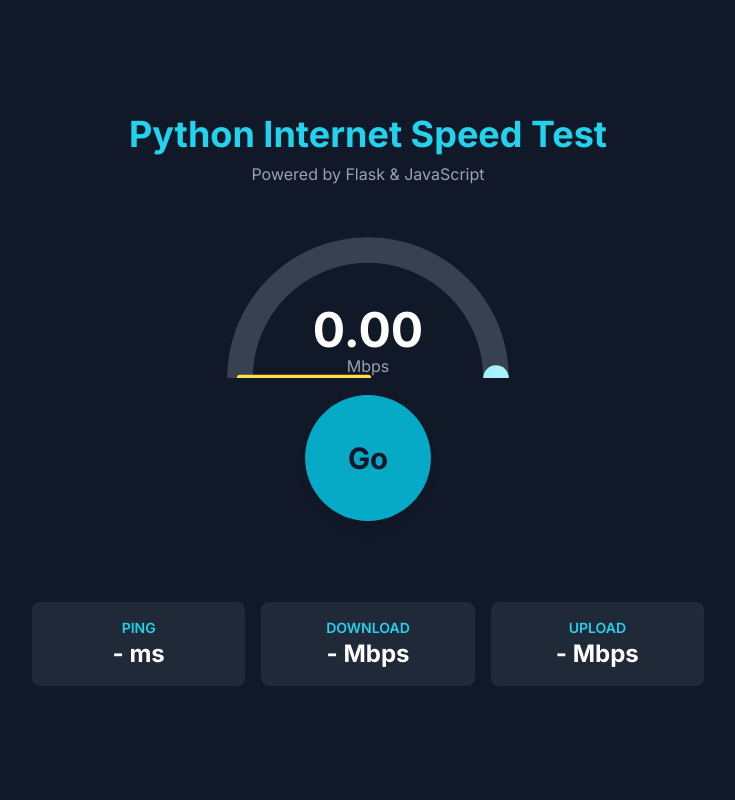
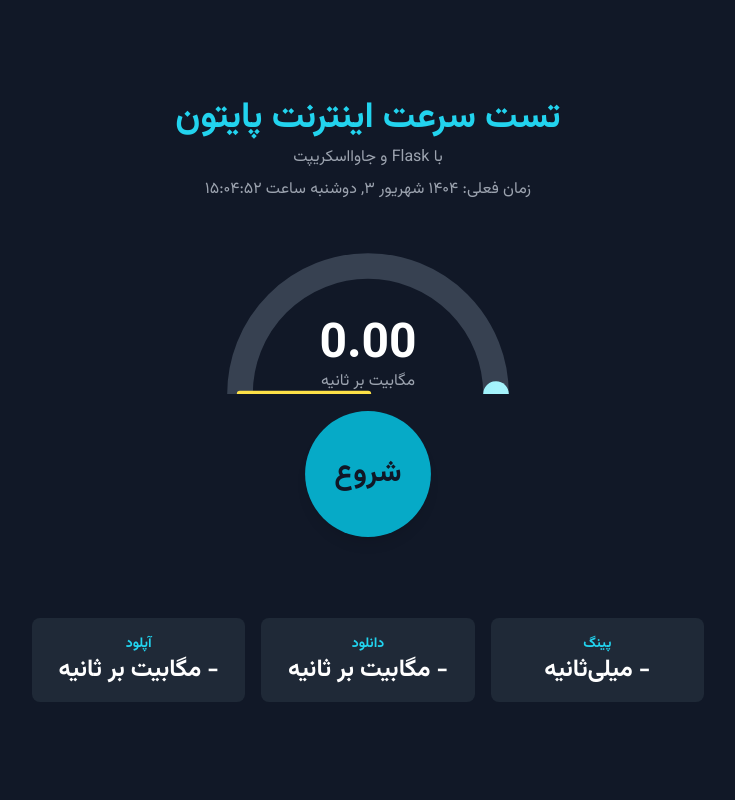
Before and after one commit to xmohammad1/speedtest, a Flask app: page / in a window 1280 px wide. Shown: the whole page, without its empty margins (272-1007 px from the left). Run offline with Flask 3, Linux system fonts and the light colour scheme; some libraries are stand-ins or nearby versions.

Commit message:
Translate interface to Persian and show local time

```diff
--- a/templates/index.html
+++ b/templates/index.html
@@ -1,19 +1,19 @@
 <!DOCTYPE html>
-<html lang="en">
+<html lang="fa" dir="rtl">
 <head>
     <meta charset="UTF-8">
     <meta name="viewport" content="width=device-width, initial-scale=1.0">
-    <title>Python Speed Test</title>
+    <title>تست سرعت اینترنت پایتون</title>
     <!-- Tailwind CSS for styling -->
     <script src="https://cdn.tailwindcss.com"></script>
     <!-- Google Fonts for a modern look -->
     <link rel="preconnect" href="https://fonts.googleapis.com">
     <link rel="preconnect" href="https://fonts.gstatic.com" crossorigin>
-    <link href="https://fonts.googleapis.com/css2?family=Inter:wght@400;500;600;700&display=swap" rel="stylesheet">
+    <link href="https://fonts.googleapis.com/css2?family=Vazirmatn:wght@400;500;700&display=swap" rel="stylesheet">
     <style>
         /* Custom styles for the application */
         body {
-            font-family: 'Inter', sans-serif;
+            font-family: 'Vazirmatn', sans-serif;
             -webkit-font-smoothing: antialiased;
             -moz-osx-font-smoothing: grayscale;
         }
@@ -38,8 +38,9 @@
 
     <div class="w-full max-w-4xl mx-auto">
         <header class="text-center mb-8">
-            <h1 class="text-4xl font-bold text-cyan-400">Python Internet Speed Test</h1>
-            <p class="text-gray-400 mt-2">Powered by Flask & JavaScript</p>
+            <h1 class="text-4xl font-bold text-cyan-400">تست سرعت اینترنت پایتون</h1>
+            <p class="text-gray-400 mt-2">با Flask و جاوااسکریپت</p>
+            <p class="text-gray-400 mt-2" id="current-time"></p>
         </header>
 
         <main class="flex flex-col items-center">
@@ -63,13 +64,13 @@
                 <!-- Speed display text in the center of the gauge -->
                 <div id="speed-display" class="absolute bottom-0 left-1/2 -translate-x-1/2 text-center">
                     <span id="speed-value" class="text-5xl font-bold">0.00</span>
-                    <span id="speed-unit" class="text-gray-400 block">Mbps</span>
+                    <span id="speed-unit" class="text-gray-400 block">مگابیت بر ثانیه</span>
                 </div>
             </div>
 
             <!-- Start button -->
             <button id="start-btn" class="relative bg-cyan-500 hover:bg-cyan-600 text-gray-900 font-bold rounded-full w-32 h-32 flex items-center justify-center text-3xl shadow-lg transition-all duration-300 transform hover:scale-105 focus:outline-none focus:ring-4 focus:ring-cyan-300 focus:ring-opacity-50 disabled:bg-gray-600 disabled:cursor-not-allowed animate-pulse-slow">
-                Go
+                شروع
             </button>
             <div id="status-text" class="mt-4 text-lg text-gray-400 h-6"></div>
         </main>
@@ -77,16 +78,16 @@
         <!-- Results section -->
         <footer class="mt-10 grid grid-cols-1 sm:grid-cols-3 gap-4 text-center w-full max-w-2xl mx-auto">
             <div class="bg-gray-800 p-4 rounded-lg">
-                <h2 class="text-sm font-semibold text-cyan-400">PING</h2>
-                <p id="ping-result" class="text-2xl font-bold">- ms</p>
+                <h2 class="text-sm font-semibold text-cyan-400">پینگ</h2>
+                <p id="ping-result" class="text-2xl font-bold">- میلی‌ثانیه</p>
             </div>
             <div class="bg-gray-800 p-4 rounded-lg">
-                <h2 class="text-sm font-semibold text-cyan-400">DOWNLOAD</h2>
-                <p id="download-result" class="text-2xl font-bold">- Mbps</p>
+                <h2 class="text-sm font-semibold text-cyan-400">دانلود</h2>
+                <p id="download-result" class="text-2xl font-bold">- مگابیت بر ثانیه</p>
             </div>
             <div class="bg-gray-800 p-4 rounded-lg">
-                <h2 class="text-sm font-semibold text-cyan-400">UPLOAD</h2>
-                <p id="upload-result" class="text-2xl font-bold">- Mbps</p>
+                <h2 class="text-sm font-semibold text-cyan-400">آپلود</h2>
+                <p id="upload-result" class="text-2xl font-bold">- مگابیت بر ثانیه</p>
             </div>
         </footer>
     </div>
@@ -124,20 +125,20 @@
             try {
                 // Run tests sequentially
                 const ping = await testPing();
-                pingResult.innerHTML = `${ping.toFixed(2)} <span class="text-base text-gray-400">ms</span>`;
+                pingResult.innerHTML = `${ping.toFixed(2)} <span class="text-base text-gray-400">میلی‌ثانیه</span>`;
 
                 const downloadSpeed = await testDownload();
-                downloadResult.innerHTML = `${downloadSpeed.toFixed(2)} <span class="text-base text-gray-400">Mbps</span>`;
+                downloadResult.innerHTML = `${downloadSpeed.toFixed(2)} <span class="text-base text-gray-400">مگابیت بر ثانیه</span>`;
 
                 const uploadSpeed = await testUpload();
-                uploadResult.innerHTML = `${uploadSpeed.toFixed(2)} <span class="text-base text-gray-400">Mbps</span>`;
+                uploadResult.innerHTML = `${uploadSpeed.toFixed(2)} <span class="text-base text-gray-400">مگابیت بر ثانیه</span>`;
 
             } catch (error) {
-                statusText.textContent = "An error occurred during the test.";
+                statusText.textContent = "خطایی در زمان آزمون رخ داد.";
                 console.error(error);
             } finally {
                 // Re-enable button and finalize UI
-                statusText.textContent = "Test Complete!";
+                statusText.textContent = "آزمون به پایان رسید!";
                 startBtn.disabled = false;
                 startBtn.classList.add('animate-pulse-slow');
                 updateGauge(0); // Reset gauge to zero
@@ -149,12 +150,12 @@
          */
         function resetResults() {
             statusText.textContent = '';
-            pingResult.innerHTML = `- <span class="text-base text-gray-400">ms</span>`;
-            downloadResult.innerHTML = `- <span class="text-base text-gray-400">Mbps</span>`;
-            uploadResult.innerHTML = `- <span class="text-base text-gray-400">Mbps</span>`;
+            pingResult.innerHTML = `- <span class="text-base text-gray-400">میلی‌ثانیه</span>`;
+            downloadResult.innerHTML = `- <span class="text-base text-gray-400">مگابیت بر ثانیه</span>`;
+            uploadResult.innerHTML = `- <span class="text-base text-gray-400">مگابیت بر ثانیه</span>`;
             updateGauge(0);
             speedValue.textContent = "0.00";
-            speedUnit.textContent = "Mbps";
+            speedUnit.textContent = "مگابیت بر ثانیه";
         }
 
         /**
@@ -162,7 +163,7 @@
          * @returns {Promise<number>} The average ping in milliseconds.
          */
         async function testPing() {
-            statusText.textContent = 'Testing Ping...';
+            statusText.textContent = 'در حال سنجش پینگ...';
             let totalTime = 0;
             for (let i = 0; i < PING_COUNT; i++) {
                 const startTime = performance.now();
@@ -179,7 +180,7 @@
          * @returns {Promise<number>} The average download speed in Mbps.
          */
         function testDownload() {
-            statusText.textContent = 'Testing Download Speed...';
+            statusText.textContent = 'در حال سنجش سرعت دانلود...';
             return new Promise(async (resolve, reject) => {
                 let totalBytes = 0;
                 const startTime = performance.now();
@@ -245,7 +246,7 @@
          * @returns {Promise<number>} The average upload speed in Mbps.
          */
         function testUpload() {
-            statusText.textContent = 'Testing Upload Speed...';
+            statusText.textContent = 'در حال سنجش سرعت آپلود...';
             return new Promise(async (resolve, reject) => {
                 try {
                     // Generate random data to upload
@@ -307,6 +308,15 @@
             progressArc.style.strokeDashoffset = totalArcLength * (1 - progress);
         }
 
+        // نمایش زمان فعلی به صورت فارسی
+        function updateCurrentTime() {
+            const formatter = new Intl.DateTimeFormat('fa-IR', { dateStyle: 'full', timeStyle: 'medium', timeZone: 'Asia/Tehran' });
+            document.getElementById('current-time').textContent = `زمان فعلی: ${formatter.format(new Date())}`;
+        }
+
+        setInterval(updateCurrentTime, 1000);
+        updateCurrentTime();
+
     </script>
 </body>
 </html>
```
